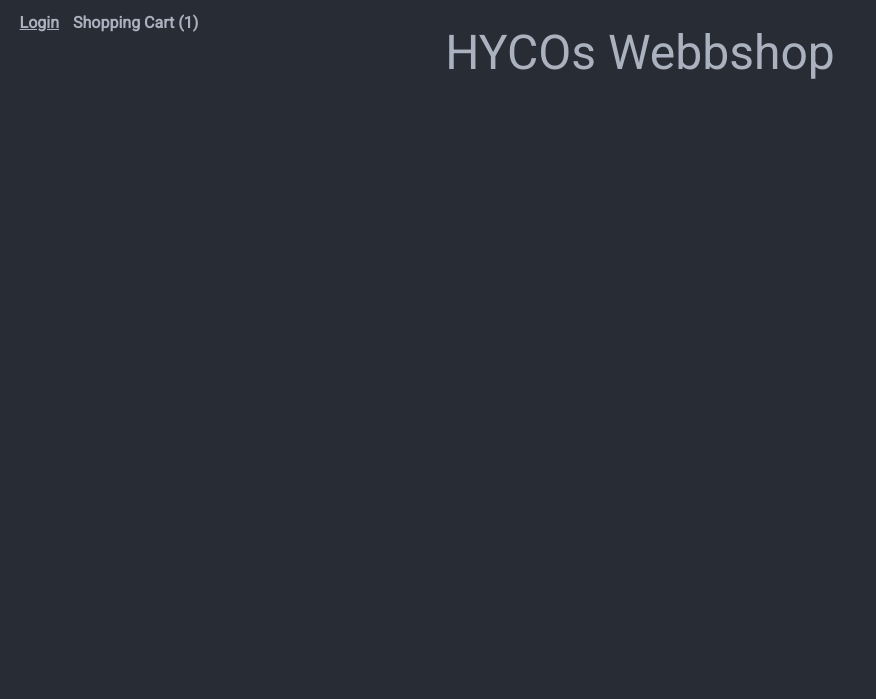
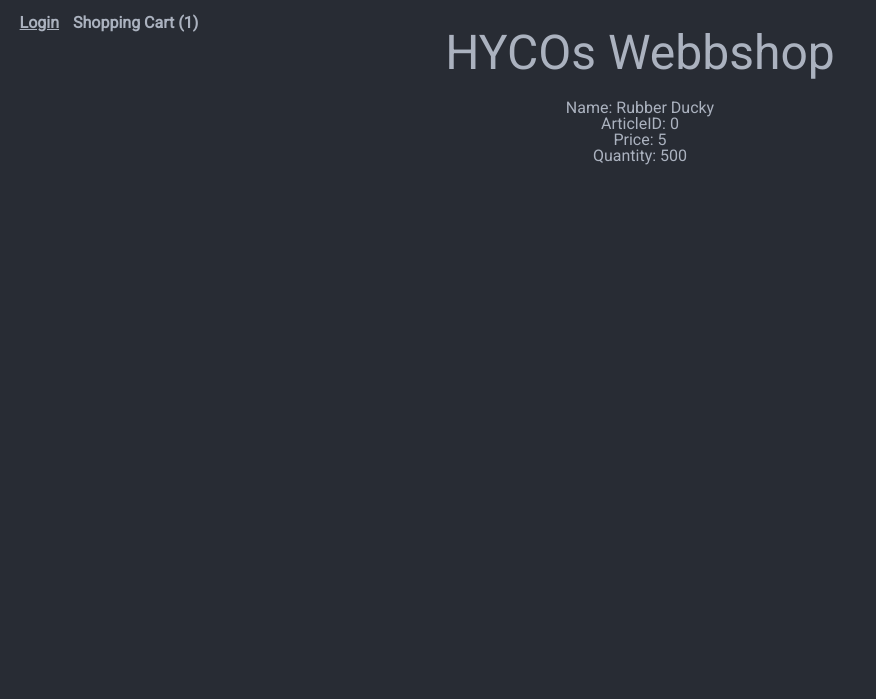
Before and after one commit to johansvedberg/Webbshop, a PHP site: page / in a window 1280 px wide. Shown: the top 699 px of the page, without its empty margins (0-876 px from the left). Run offline with PHP 8.4, Linux system fonts and the light colour scheme; data comes from the database, SQL or seed files in the repository; both versions use the stored data as it was after the commit; data that the repository does not hold is empty.

Commit message:
Added products to Index

```diff
--- a/index.php
+++ b/index.php
@@ -11,7 +11,7 @@
     //$id = $_SESSION['id'];
     $username_login = $_POST['username'];
     $password_login = $_POST['password'];
-    //$products = $db->getProducts();
+    $products = $db->getProducts();
     $login = $db->userLogin($username_login, $password_login);
     session_start();
 
@@ -41,17 +41,22 @@
 <div class="ar login_popup">
     <a class="button" href="login.html" ><b>Login</b></a>
     <b>Shopping Cart (1)</b>
-
-
 </div>
 </div>
 <div  class = "middle">
 <?php
-	for ($i = 1; $i <= count($products); $i++) {
-  echo $products[$i]["name"];
-  echo $products[$i]["articleID"];
-  echo $products[$i]["price"];
-  echo $products[$i]["quantity"];
+
+	for ($i = 0; $i < count($products); $i++) {
+
+  echo "Name: " .$products[$i][0];
+  echo "<br>";
+  echo "ArticleID: " .$products[$i][1];
+  echo "<br>";
+  echo "Price: " .$products[$i][2];
+  echo "<br>";
+  echo "Quantity: " .$products[$i][3];
+  echo "<br>";
+  echo "<br>";
 
     }
 
@@ -66,7 +71,6 @@
 <div class = "shopping">
   <?php
   echo $username_login;
-
    ?>
 
 </div>
--- a/style.css
+++ b/style.css
@@ -73,4 +73,5 @@ h1 {
   left: 50%;
   margin-top: -300px;
   margin-left: -300px;
+  text-align: center;
 }
```
Also changed, not shown: webbshop.sql (line endings or trailing spaces).
